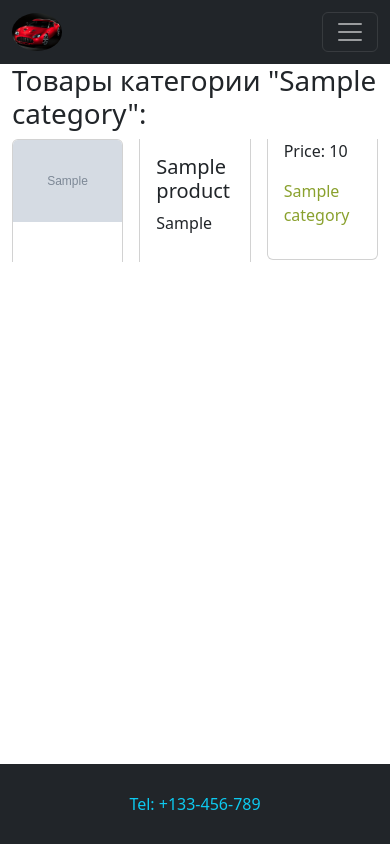
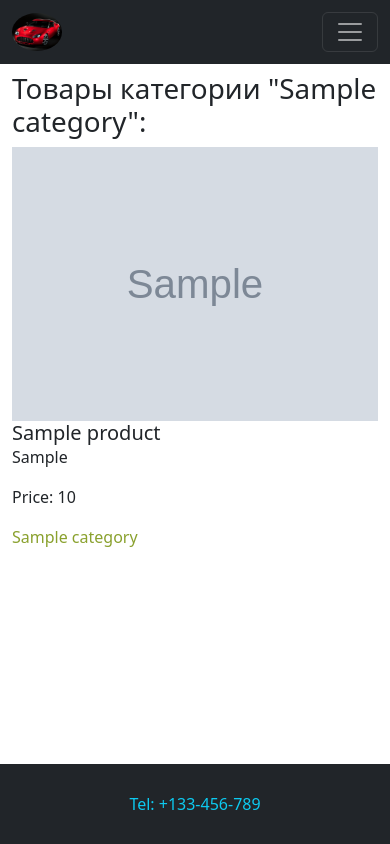
Before and after one commit to AleksMedovnik/video-tutorials_django_code, a Django app: page /category/1/ in a window 390 px wide. Run offline with Django 4.2, Linux system fonts and the light colour scheme; tables that the repository leaves empty hold one stand-in row (values such as "Sample post"); grey boxes marked "Sample" are stand-in pictures.

Commit message:
Changed styles cards

```diff
--- a/store_project/static/css/style.css
+++ b/store_project/static/css/style.css
@@ -1,4 +1,4 @@
-.logo{
+.logo {
     width: 50px;
     border-radius: 100%;
 }
@@ -22,3 +22,15 @@
 .column-x {
     column-count: 3;
 }
+
+@media (max-width: 768px) {
+    .column-x {
+        column-count: 2;
+    }
+}
+
+@media (max-width: 540px) {
+    .column-x {
+        column-count: 1;
+    }
+}
--- a/store_project/store/templates/store/category_detail.html
+++ b/store_project/store/templates/store/category_detail.html
@@ -9,10 +9,8 @@
 <h1>Товары категории "{{ category.title }}" на данный момент отсутствуют:</h1>
 {% else %}
 <h1>Товары категории "{{ category.title }}":</h1>
-<div class="column-x">
     {% for product in category.products.all %}
-        {% include 'store/includes/card_group.html' %}
+        {% include 'store/includes/card.html' %}
     {% endfor %}
-</div>
 {% endif %}
 {% endblock content %}
--- a/store_project/store/templates/store/includes/card_group.html
+++ b/store_project/store/templates/store/includes/card.html
@@ -1,4 +1,4 @@
-<div class="card">
+<div class="col-lg-4 col-md-6 col-sm-12">
     <a href="{{ product.get_absolute_url }}">
         {% include 'store/includes/image.html' %}
     </a>
@@ -8,7 +8,11 @@
         <p class="card-text">Price: {{ product.price }}</p>
         <ul class="category_list">
             {% for category in product.categories.all %}
-            <li><a href="{{ category.get_absolute_url }}">{{ category.title }}</a></li>
+            <li>
+                <a href="{{ category.get_absolute_url }}">
+                    {{ category.title }}
+                </a>
+            </li>
             {% endfor %}
         </ul>
     </div>
--- a/store_project/store/templates/store/index.html
+++ b/store_project/store/templates/store/index.html
@@ -45,7 +45,11 @@
                             </a>
                             <ul class="dropdown-menu">
                                 {% for category in categories %}
-                                <li><a class="dropdown-item" href="{{ category.get_absolute_url }}">{{ category.title }}</a></li>
+                                <li>
+                                    <a class="dropdown-item" href="{{ category.get_absolute_url }}">
+                                        {{ category.title }}
+                                    </a>
+                                </li>
                                 <li>
                                     <hr class="dropdown-divider">
                                 </li>
@@ -54,20 +58,25 @@
                         </li>
                     </ul>
                     <form class="d-flex" role="search" method="get" action="{% url 'product_list_url' %}">
-                        <input class="form-control me-2" type="search" name="search" placeholder="Search" aria-label="Search">
+                        <input class="form-control me-2" type="search" name="search" placeholder="Search"
+                            aria-label="Search">
                         <button class="btn btn-outline-success" type="submit">Search</button>
                     </form>
                 </div>
             </div>
         </nav>
     </header>
-    <div class="container mt-5 pt-3">
+
     <main>
+        <div class="container mt-5 pt-4">
+            <div class="row justify-content-center">
                 {% block content %}
                 No content
                 {% endblock content %}
+            </div>
+        </div>
     </main>
-    </div>
+
     <footer class="footer bg-dark text-info d-flex justify-content-center align-items-center">
         <span>Tel: +133-456-789</span>
     </footer>
--- a/store_project/store/templates/store/product_list.html
+++ b/store_project/store/templates/store/product_list.html
@@ -5,9 +5,7 @@ Product list
 {% endblock title %}
 
 {% block content %}
-<div class="column-x">
     {% for product in product_list %}
-        {% include 'store/includes/card_group.html' %}
+        {% include 'store/includes/card.html' %}
     {% endfor %}
-</div>
 {% endblock content %}
--- a/store_project/store/urls.py
+++ b/store_project/store/urls.py
@@ -2,8 +2,8 @@ from django.urls import path
 from .views import HomeView, ProductView, CategoryView, save_order, work
 
 urlpatterns = [
-    path('', work),
-    # path('', HomeView.as_view(), name='product_list_url'),
+    # path('', work),
+    path('', HomeView.as_view(), name='product_list_url'),
     path('product/<int:pk>/', ProductView.as_view(), name='product_detail_url'),
     path('category/<int:pk>/', CategoryView.as_view(), name='category_detail_url'),
     path('save_order', save_order),
```
Lines whose indentation alone changed are shown as unchanged.
